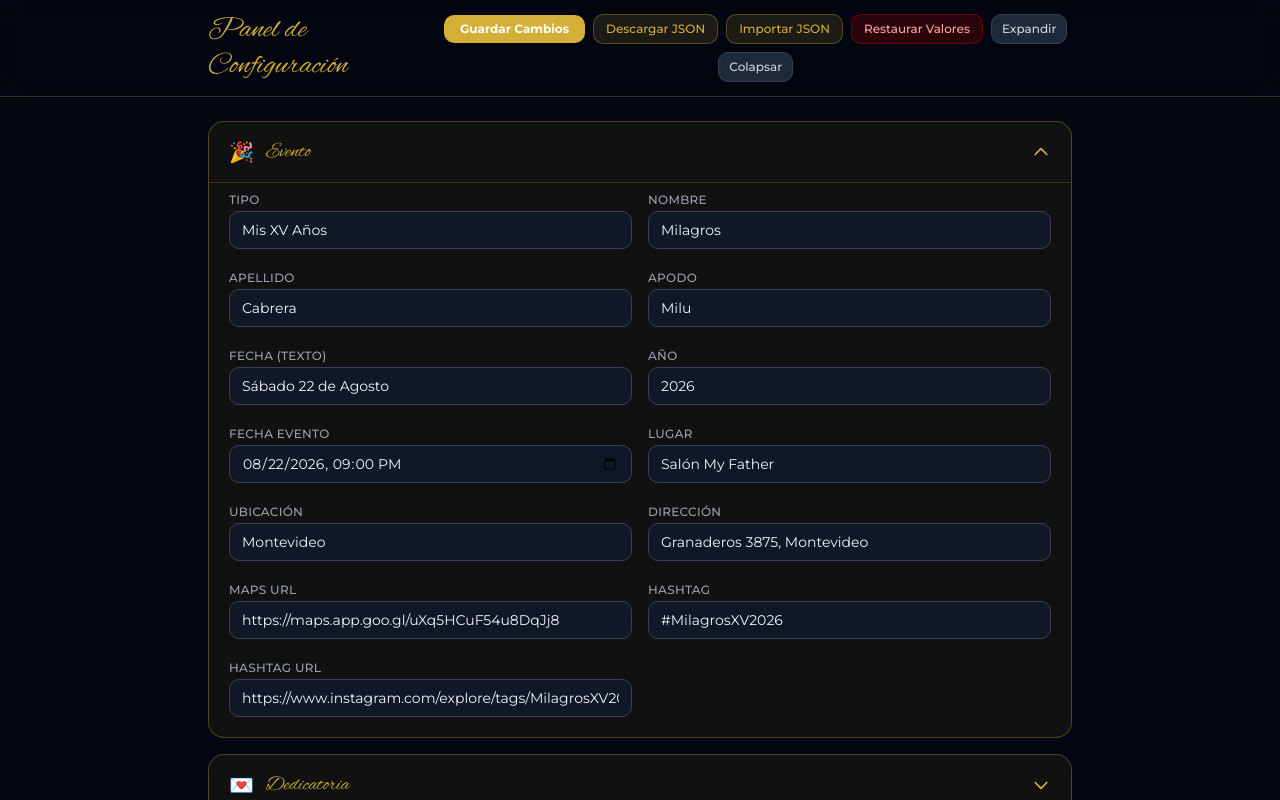
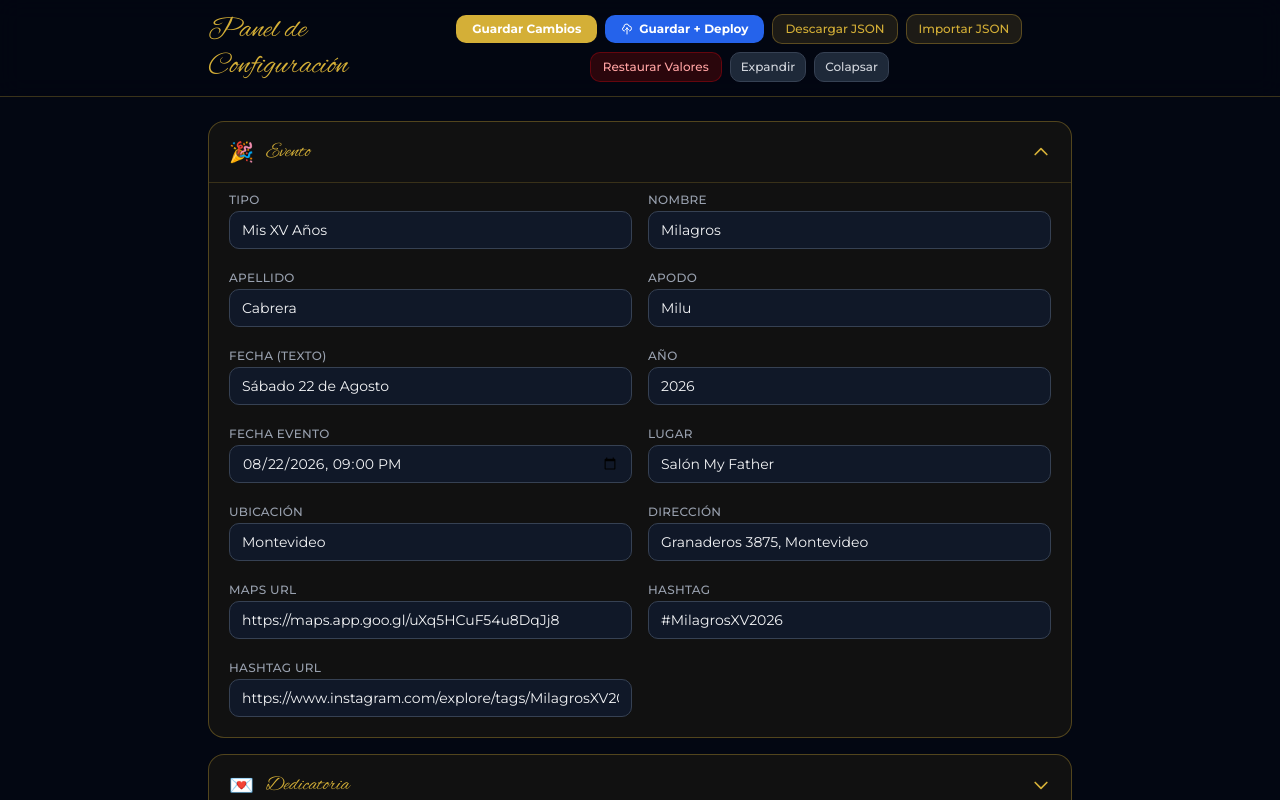
Before and after one commit to Sebasm2kuy/Miluaistudio, a Next.js app: page /Miluaistudio/admin in a window 1280 px wide. Built offline with nearby package versions, Linux system fonts and the light colour scheme; a web font is replaced by a local one.

Commit message:
feat: deploy button + fix admin scroll + fix hydration error

```diff
--- a/src/app/admin/layout.tsx
+++ b/src/app/admin/layout.tsx
@@ -12,13 +12,22 @@ export default function AdminLayout({
 }) {
   return (
     <>
+      <script
+        dangerouslySetInnerHTML={{
+          __html: `
+            (function() {
+              document.documentElement.classList.add('admin-page');
+              document.documentElement.style.overflow = 'auto';
+              document.documentElement.style.height = 'auto';
+              document.documentElement.style.position = 'static';
+              document.body.style.overflow = 'auto';
+              document.body.style.height = 'auto';
+              document.body.style.position = 'static';
+            })();
+          `,
+        }}
+      />
       {children}
-      <style dangerouslySetInnerHTML={{ __html: `
-        .admin-layout { overflow-y: auto !important; height: 100vh !important; height: 100dvh !important; position: static !important; }
-        .admin-layout body { overflow-y: auto !important; height: auto !important; position: static !important; }
-        .admin-layout html { overflow: hidden !important; height: 100% !important; }
-        .admin-layout { background: #030712; }
-      `}} />
     </>
   );
 }
--- a/src/app/admin/page.tsx
+++ b/src/app/admin/page.tsx
@@ -204,6 +204,8 @@ export default function AdminPage() {
   const [cfg, setCfg] = useState<SiteConfig>(deepClone(config))
   const [openSections, setOpenSections] = useState<Set<SectionKey>>(new Set(['evento']))
   const [saved, setSaved] = useState(false)
+  const [deploying, setDeploying] = useState(false)
+  const [deployResult, setDeployResult] = useState<string | null>(null)
   const fileInputRef = useRef<HTMLInputElement>(null)
 
   // Load from localStorage on mount
@@ -294,6 +296,34 @@ export default function AdminPage() {
     setTimeout(() => setSaved(false), 2000)
   }, [cfg])
 
+  const handleDeploy = useCallback(async () => {
+    // First save to localStorage
+    saveConfig(cfg)
+    setSaved(true)
+    setTimeout(() => setSaved(false), 2000)
+
+    setDeploying(true)
+    setDeployResult(null)
+    try {
+      const res = await fetch('/api/deploy', {
+        method: 'POST',
+        headers: { 'Content-Type': 'application/json' },
+        body: JSON.stringify({ config: cfg }),
+      })
+      const data = await res.json()
+      if (data.success) {
+        setDeployResult('Deploy exitoso! Git commit + push + rebuild completado.')
+      } else {
+        setDeployResult(`Error: ${data.error}`)
+      }
+    } catch (err) {
+      setDeployResult(`Error de conexión: ${err instanceof Error ? err.message : 'unknown'}`)
+    } finally {
+      setDeploying(false)
+      setTimeout(() => setDeployResult(null), 5000)
+    }
+  }, [cfg])
+
   // --- Expand / Collapse all ---
   const expandAll = useCallback(() => {
     setOpenSections(new Set(SECTION_KEYS))
@@ -307,8 +337,23 @@ export default function AdminPage() {
   // Render
   // =====================================================================
 
+  // Force scroll fix on mount
+  useEffect(() => {
+    const html = document.documentElement
+    const body = document.body
+    html.style.overflow = 'auto'
+    html.style.height = 'auto'
+    html.style.position = 'static'
+    body.style.overflow = 'auto'
+    body.style.height = 'auto'
+    body.style.position = 'static'
+  }, [])
+
   return (
-    <div className="min-h-screen bg-gray-950 text-gray-100">
+    <div
+      className="min-h-screen bg-gray-950 text-gray-100"
+      style={{ overflow: 'auto', height: '100vh', position: 'relative' }}
+    >
       {/* --- Fixed Header --- */}
       <header
         className="sticky top-0 z-50 backdrop-blur-md border-b"
@@ -334,6 +379,40 @@ export default function AdminPage() {
             >
               {saved ? 'Guardado ✓' : 'Guardar Cambios'}
             </button>
+            <button
+              type="button"
+              onClick={handleDeploy}
+              disabled={deploying}
+              className="px-4 py-1.5 rounded-lg text-xs font-bold transition-colors flex items-center gap-1.5"
+              style={{
+                background: deploying ? '#6b7280' : '#2563eb',
+                color: '#fff',
+                border: 'none',
+                opacity: deploying ? 0.7 : 1,
+              }}
+            >
+              {deploying ? (
+                <>
+                  <svg className="animate-spin h-3 w-3" viewBox="0 0 24 24" fill="none">
+                    <circle className="opacity-25" cx="12" cy="12" r="10" stroke="currentColor" strokeWidth="4" />
+                    <path className="opacity-75" fill="currentColor" d="M4 12a8 8 0 018-8V0C5.373 0 0 5.373 0 12h4z" />
+                  </svg>
+                  Deploying...
+                </>
+              ) : (
+                <>
+                  <svg className="w-3 h-3" fill="none" viewBox="0 0 24 24" stroke="currentColor" strokeWidth={2}>
+                    <path strokeLinecap="round" strokeLinejoin="round" d="M7 16a4 4 0 01-.88-7.903A5 5 0 1115.9 6L16 6a5 5 0 011 9.9M15 13l-3-3m0 0l-3 3m3-3v12" />
+                  </svg>
+                  Guardar + Deploy
+                </>
+              )}
+            </button>
+            {deployResult && (
+              <span className={`text-xs px-2 py-1 rounded-md ${deployResult.startsWith('Error') ? 'bg-red-950/80 text-red-300' : 'bg-green-950/80 text-green-300'}`}>
+                {deployResult}
+              </span>
+            )}
             <button
               type="button"
               onClick={handleExport}
--- /dev/null
+++ b/src/app/api/deploy/route.ts
@@ -0,0 +1,82 @@
+import { NextResponse } from 'next/server'
+import { exec } from 'child_process'
+import { promisify } from 'util'
+import path from 'path'
+import fs from 'fs'
+
+const execAsync = promisify(exec)
+
+export async function POST(request: Request) {
+  try {
+    const body = await request.json()
+    const { config } = body
+
+    if (!config) {
+      return NextResponse.json({ error: 'No config provided' }, { status: 400 })
+    }
+
+    // 1. Read the current config file to preserve types/interfaces
+    const configPath = path.join(process.cwd(), 'src/data/config.ts')
+    const currentContent = fs.readFileSync(configPath, 'utf-8')
+
+    // 2. Split into type section + config section
+    const typeSectionMatch = currentContent.match(
+      /^(\/\/[^\n]*\n)*export interface [\s\S]*?\n}\n/
+    )
+    const typeSection = typeSectionMatch ? typeSectionMatch[0] : ''
+
+    // 3. Build the new config content preserving types
+    const newContent = `${typeSection}
+// ============================================================
+// VALORES — Auto-generated from admin panel
+// ============================================================
+const config: SiteConfig = ${JSON.stringify(config, null, 2)} as SiteConfig
+
+export default config
+`
+
+    fs.writeFileSync(configPath, newContent, 'utf-8')
+
+    // 4. Git add, commit, and push
+    const gitDir = process.cwd()
+    const timestamp = new Date().toISOString().slice(0, 19).replace('T', ' ')
+    const commitMsg = `Config update from admin - ${timestamp}`
+
+    let gitOutput = ''
+    try {
+      await execAsync('git add -A', { cwd: gitDir })
+      await execAsync(`git commit -m "Config update from admin - ${timestamp}"`, { cwd: gitDir })
+      await execAsync('git push', { cwd: gitDir })
+      gitOutput = 'Committed and pushed successfully'
+    } catch (gitErr: unknown) {
+      const err = gitErr as { stderr?: string; stdout?: string }
+      if (err.stderr?.includes('nothing to commit')) {
+        gitOutput = 'No changes to commit (already up to date)'
+      } else {
+        gitOutput = `Git warning: ${err.stderr || err.stdout || 'unknown error'}`
+      }
+    }
+
+    // 5. Trigger rebuild (npm run build)
+    let buildOutput = ''
+    try {
+      const { stdout } = await execAsync('npm run build', { cwd: gitDir, timeout: 180000 })
+      buildOutput = 'Build completed successfully'
+    } catch (buildErr: unknown) {
+      const err = buildErr as { stderr?: string }
+      buildOutput = 'Build may have issues, but config is saved and pushed'
+      console.error('Build details:', err.stderr)
+    }
+
+    return NextResponse.json({
+      success: true,
+      git: gitOutput,
+      build: buildOutput,
+      message: 'Config saved, committed, pushed and rebuild triggered!',
+    })
+  } catch (error: unknown) {
+    const err = error as Error
+    console.error('Deploy error:', err)
+    return NextResponse.json({ error: err.message }, { status: 500 })
+  }
+}
```
